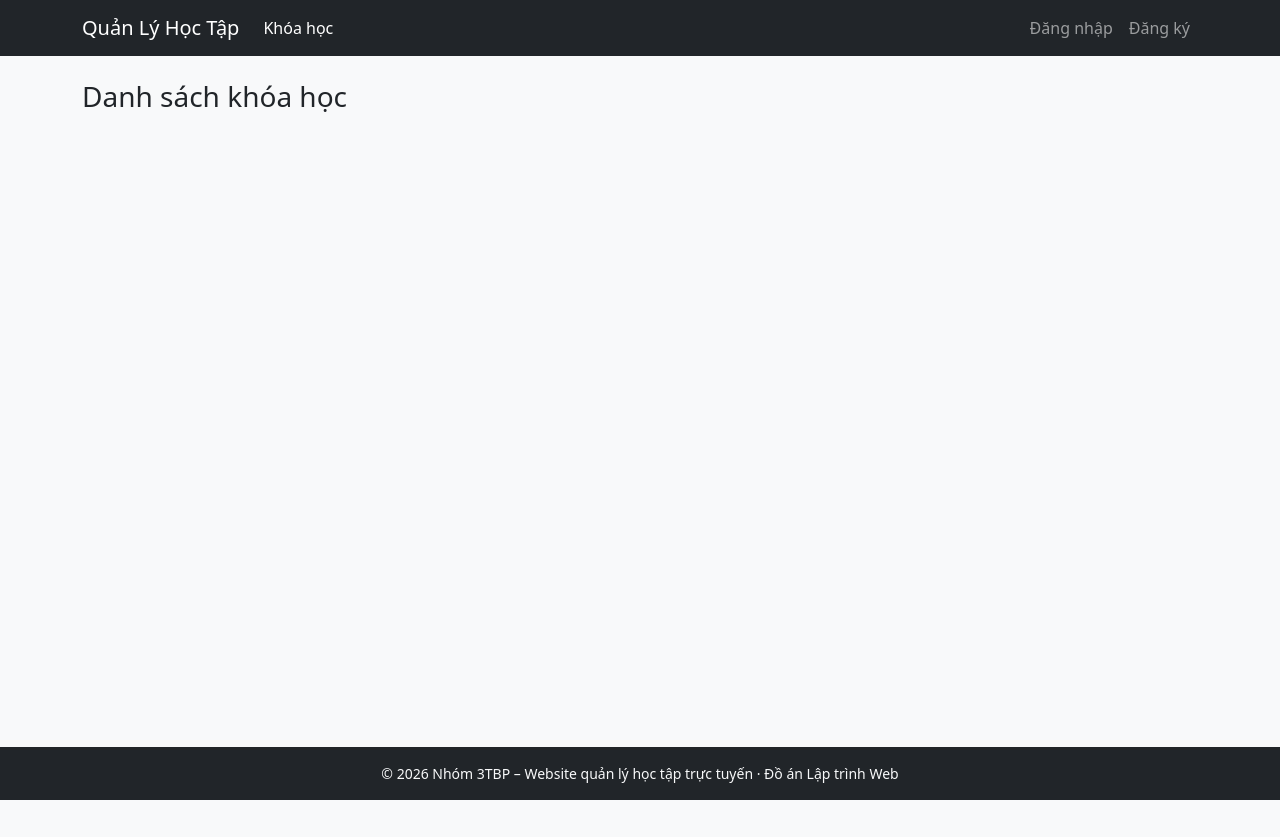
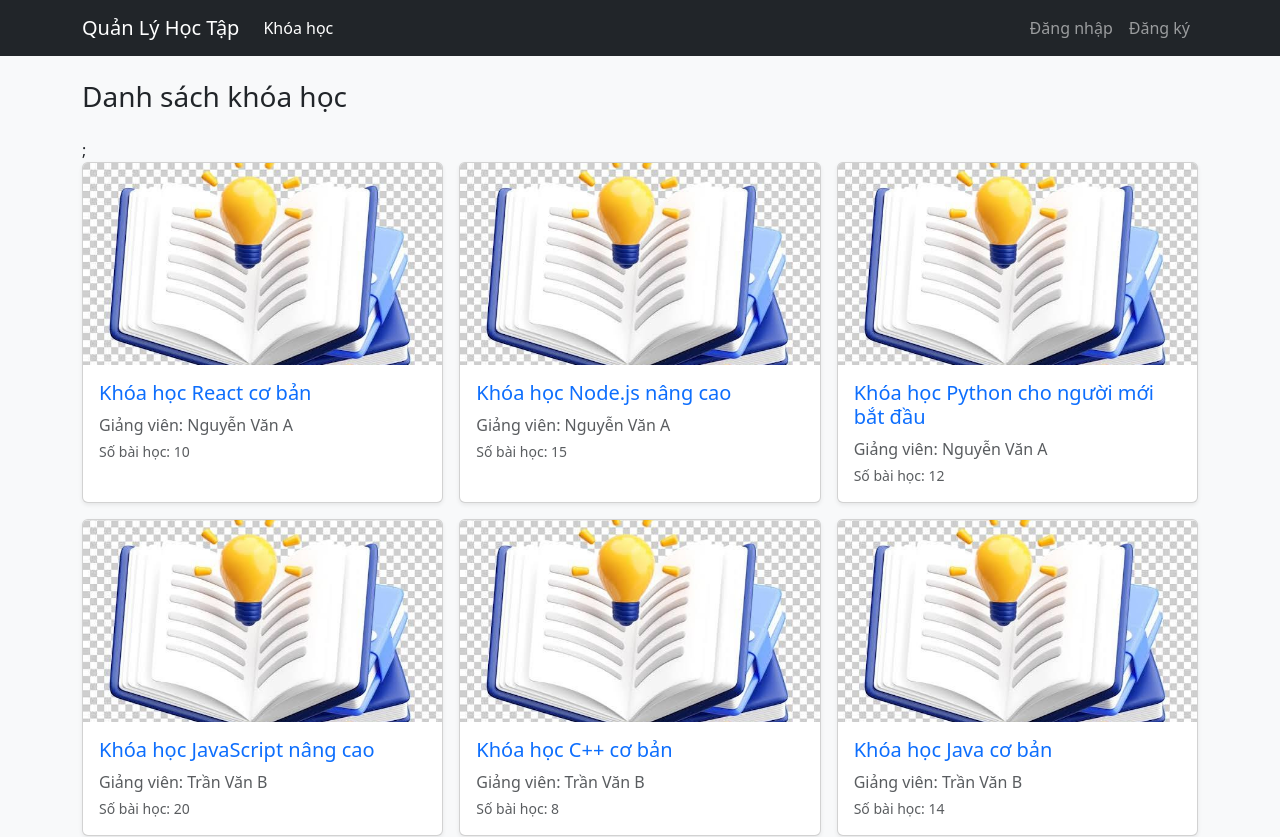
Before and after one commit to 3TBP-Project/3tpb-quan-ly-hoc-tap, a React app in the folder frontend/: page / in a window 1280 px wide. Shown: the top 837 px of the page. Before the commit the page ends 800 px from the top, so only its background shows below. Built offline with nearby package versions, Linux system fonts and the light colour scheme; the HTML template or start-up script is replaced by a standard one.

Commit message:
feat(HT-01): trang danh sach khoa hoc dung CourseCard

```diff
--- a/frontend/src/pages/CourseListPage.jsx
+++ b/frontend/src/pages/CourseListPage.jsx
@@ -1,5 +1,21 @@
+import { mockCourses } from '../mocks/course';
+import { Row, Col } from 'react-bootstrap';
+import CourseCard from '../components/course/CourseCard';
+
 function CourseListPage() {
-  return <h1 className="h3">Danh sách khóa học</h1>;
+  return (
+    <>
+      <h1 className="h3 mb-4">Danh sách khóa học</h1>;
+
+      <Row xs={1} sm={2} md={3} className="g-3">
+        {mockCourses.map((course) => (
+          <Col key={course.id}>
+            <CourseCard course={course} />
+          </Col>
+        ))}
+      </Row>
+    </>
+  );
 }
 
 export default CourseListPage;
```
